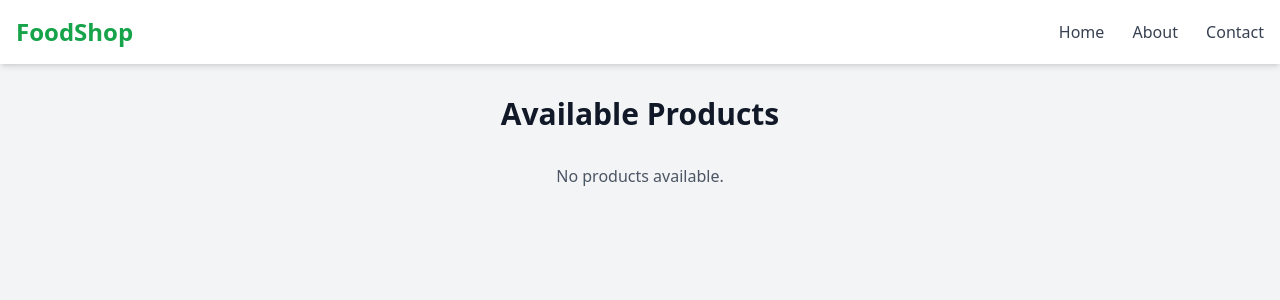
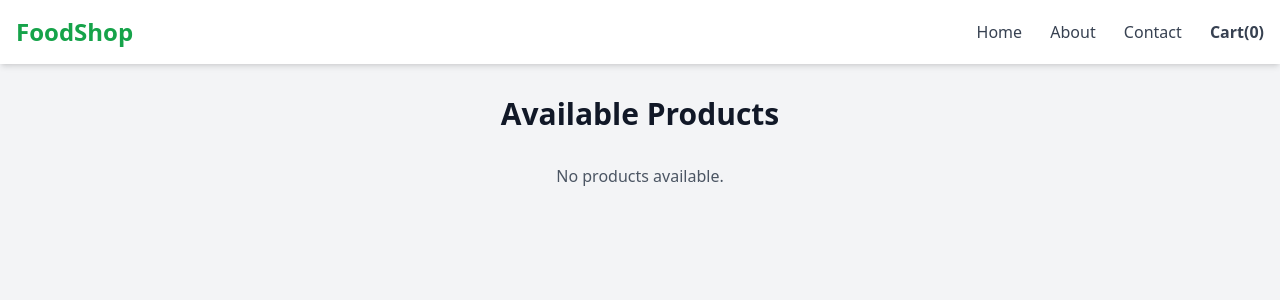
Before and after one commit to srujansai122/Django-projects, a Django app: page / in a window 1280 px wide. Shown: the top 300 px of the page. Run offline with Django 5.2, Linux system fonts and the light colour scheme; data that the repository does not hold is empty; some libraries are stand-ins or nearby versions.

Commit message:
Implemented Cart features using Session storage

```diff
--- /dev/null
+++ b/FoodSiteWithOrderManagement/myfoodshop/foodshop/cart.py
@@ -0,0 +1,19 @@
+class Cart():
+    def __init__(self,request):
+        self.session=request.session
+        cart=request.session.get('cart')
+        if 'cart' not in request.session:
+            cart=self.session['cart']={}
+        self.cart=cart
+
+    def add(self,product,quantity):
+        product_id = str(product.id)
+        quantity = int(quantity)
+        if product_id in self.cart:
+            self.cart[product_id]['quantity'] += quantity
+        else:
+            self.cart[product_id] = {'price': str(product.price), 'quantity': quantity}
+        self.session.modified = True
+
+    def __len__(self):
+        return sum(int(item['quantity']) for item in self.cart.values())
--- /dev/null
+++ b/FoodSiteWithOrderManagement/myfoodshop/foodshop/context_processors.py
@@ -0,0 +1,4 @@
+from .cart import Cart
+
+def cart(request):
+    return {'cart':Cart(request)}
--- a/FoodSiteWithOrderManagement/myfoodshop/foodshop/templates/foodshop/base.html
+++ b/FoodSiteWithOrderManagement/myfoodshop/foodshop/templates/foodshop/base.html
@@ -13,6 +13,9 @@
                 <a href="{% url 'index' %}" class="text-gray-700 hover:text-green-600">Home</a>
                 <a href="#" class="text-gray-700 hover:text-green-600">About</a>
                 <a href="#" class="text-gray-700 hover:text-green-600">Contact</a>
+                <a id="cart-link" href="#" class="text-gray-700 hover:text-green-600 font-semibold">
+                Cart(<span id="cart-count">{{ cart|length }}</span>)
+               </a>
             </div>
         </div>
     </nav>
--- a/FoodSiteWithOrderManagement/myfoodshop/foodshop/urls.py
+++ b/FoodSiteWithOrderManagement/myfoodshop/foodshop/urls.py
@@ -3,5 +3,6 @@ from . import views
 
 urlpatterns = [
     path("",views.index,name="index"),
-    path("<slug:slug>/",views.detail,name='detail')
+    path("<slug:slug>/",views.detail,name='detail'),
+    path("cart/add",views.add_to_cart,name='add_to_cart')
 ]
--- a/FoodSiteWithOrderManagement/myfoodshop/foodshop/views.py
+++ b/FoodSiteWithOrderManagement/myfoodshop/foodshop/views.py
@@ -1,6 +1,9 @@
 from django.shortcuts import render
 from .models import Product
-
+from django.http import JsonResponse
+import json
+from .models import Product
+from .cart import Cart
 # Create your views here.
 
 def index(request):
@@ -12,3 +15,16 @@ def index(request):
 def detail(request,slug):
     product=Product.objects.get(slug=slug)
     return render(request,"foodshop/detail.html",{'product':product})
+
+# cart
+def add_to_cart(request):
+    cart=Cart(request)
+    if request.method=="POST":
+        data = json.loads(request.body)
+        product_id = data.get("product_id")
+        quantity = data.get("quantity")
+        product=Product.objects.get(id=product_id)
+        cart.add(product,quantity)
+        cart_quantity=cart.__len__()
+        return JsonResponse({"cart_quantity":cart_quantity})
+    return JsonResponse({'Message':"Invalid Request"})
--- a/FoodSiteWithOrderManagement/myfoodshop/myfoodshop/settings.py
+++ b/FoodSiteWithOrderManagement/myfoodshop/myfoodshop/settings.py
@@ -62,6 +62,7 @@ TEMPLATES = [
                 'django.template.context_processors.request',
                 'django.contrib.auth.context_processors.auth',
                 'django.contrib.messages.context_processors.messages',
+                'foodshop.context_processors.cart'
             ],
         },
     },
```
Also changed, not shown: FoodSiteWithOrderManagement/myfoodshop/foodshop/templates/foodshop/detail.html (+26 -1 lines), FoodSiteWithOrderManagement/myfoodshop/foodshop/models.py (line endings or trailing spaces).
